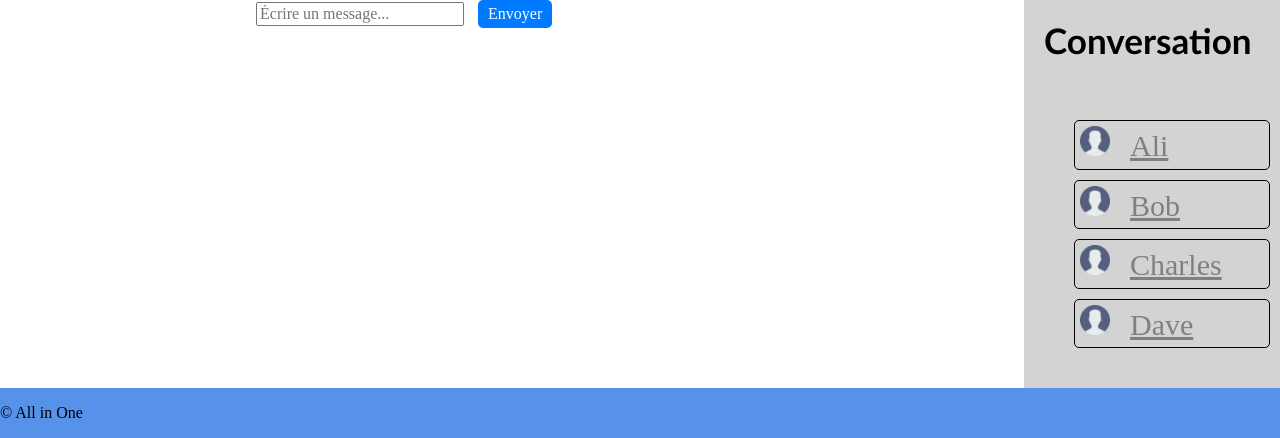
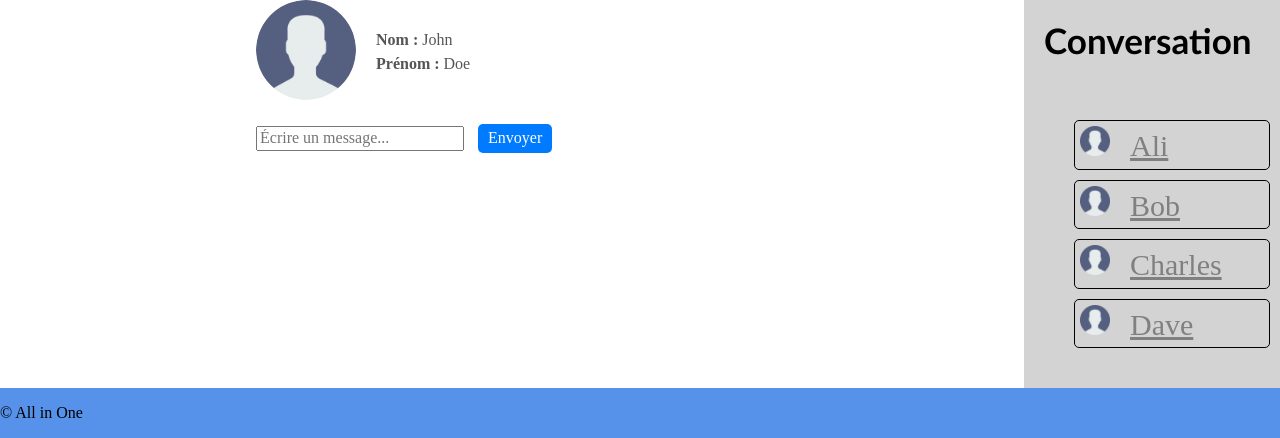
Before and after one commit to KoraFey/projsess, a PHP site: page /chatroom.php in a window 1280 px wide. Shown: the part 90-528 px from the top of the page. Run offline with PHP 8.4, Linux system fonts and the light colour scheme; data that the repository does not hold is empty.

Commit message:
chatroom
chatroom

```diff
--- a/chatroom.php
+++ b/chatroom.php
@@ -56,6 +56,18 @@
     </nav>
 
     <main>
+         <div class="profile-info">
+        <div class="profile-image">
+            <img src="images/utilisateur.png" alt="Photo de profil" id="profile-img">
+
+        </div>
+        <div class="profile-details">
+            <p><strong>Nom :</strong> <span id="nom">John</span></p>
+            <p><strong>Prénom :</strong> <span id="prenom">Doe</span></p>
+
+
+        </div>
+    </div>
        <main>
     <div class="chat-container">
         <div class="chat-messages" id="chatMessages">
--- a/styles/styles.css
+++ b/styles/styles.css
@@ -402,17 +402,21 @@ footer {
 .chat-messages {
     flex-grow: 1;
     overflow-y: auto; /* Si la liste de messages dépasse la hauteur, ajoutez une barre de défilement */
+    text-align: right;
 }
 
 .message-form {
     display: flex;
     align-items: flex-end; /* Aligner le formulaire au bas de la zone de chat */
+    position: sticky;
     margin-top: auto; /* Déplacez le formulaire vers le bas autant que possible */
+
 }
 
 #messageInput {
     flex: 1; /* Le champ de texte prend tout l'espace disponible */
     margin-right: 10px; /* Ajoutez un peu d'espace entre le champ de texte et le bouton */
+
 }
 
 #sendMessageButton {
```
